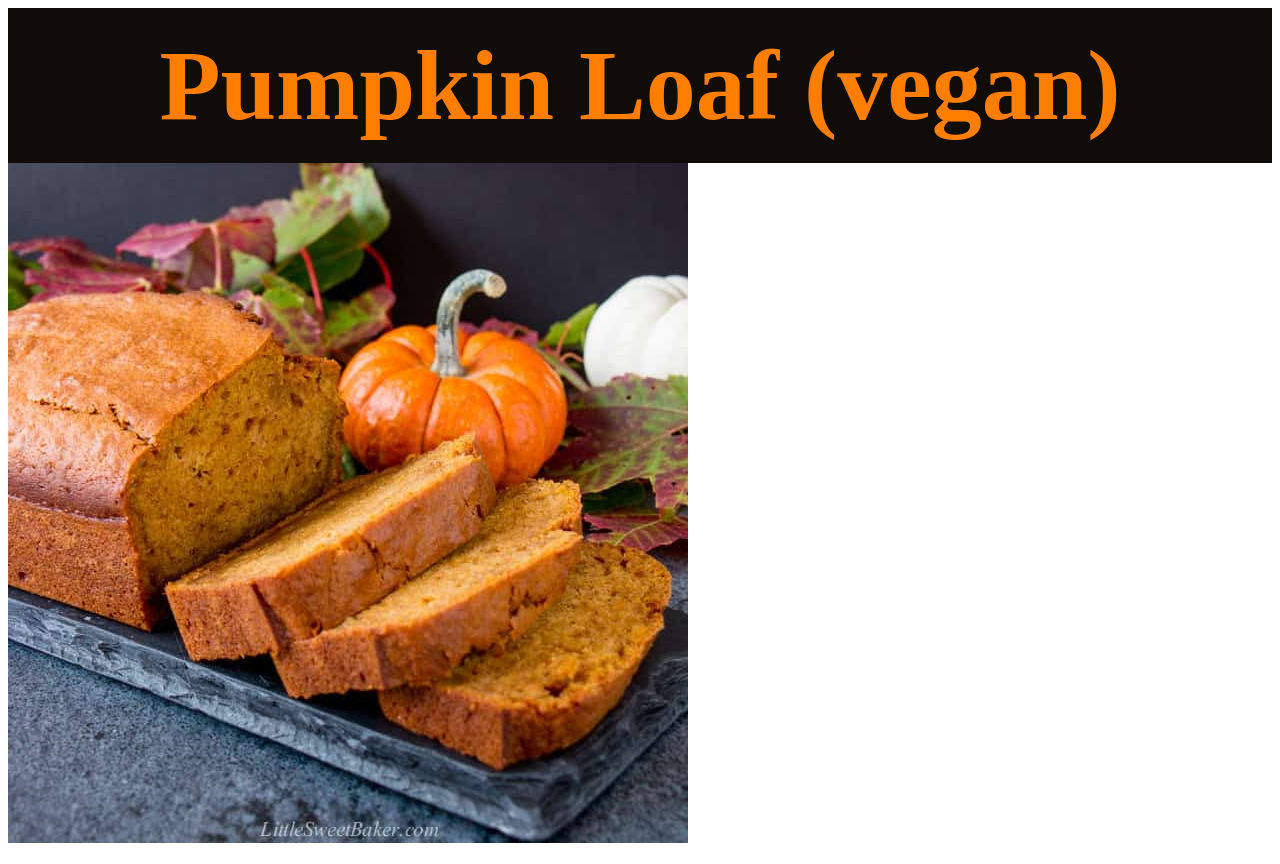
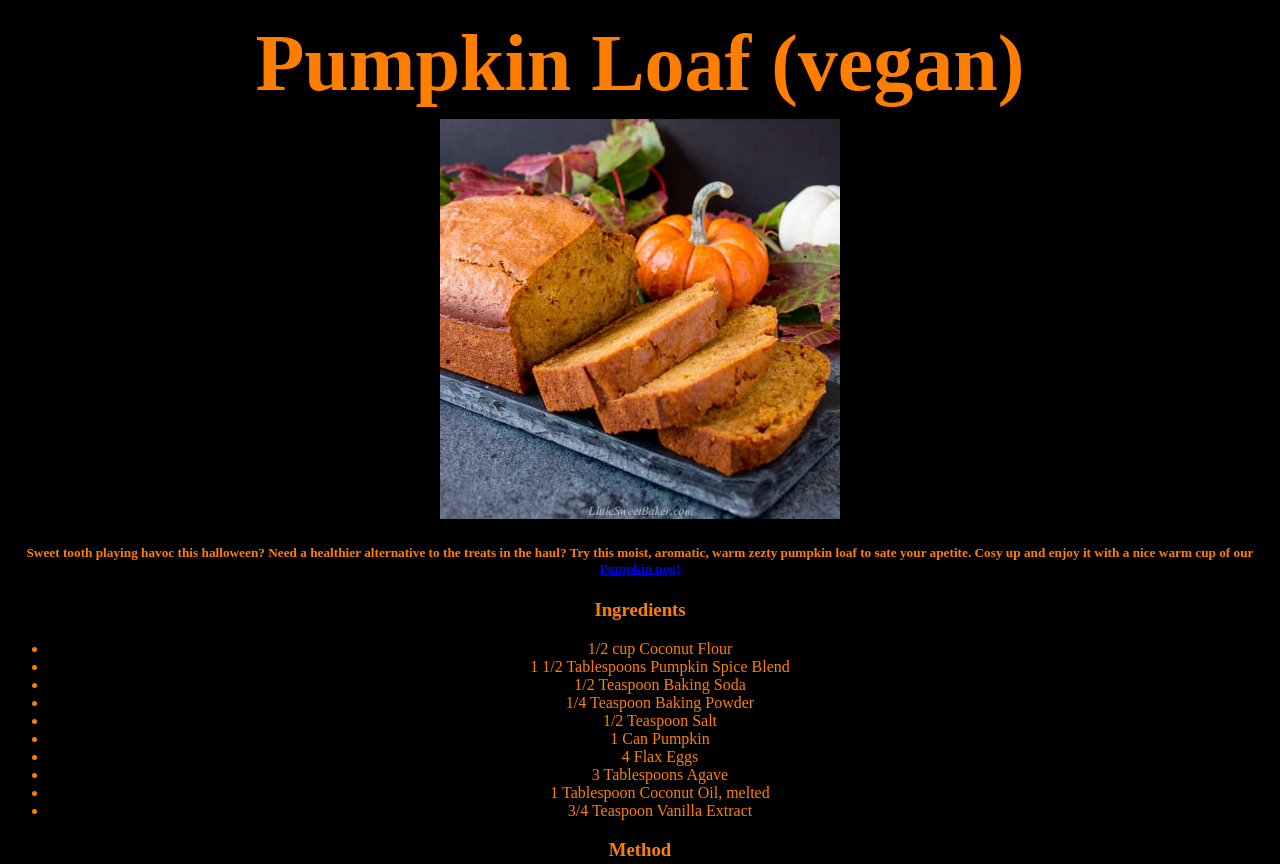
Before and after one commit to gabriellemia/odin-recipes, a plain HTML site: page recipes/loaf.html in a window 1280 px wide. Shown: the top 864 px of the page. Drawn offline with Linux system fonts and the light colour scheme.

Commit message:
added css to all recipe pages, background colour, text align, added hover to links on main page etc

```diff
--- a/recipes/loaf.html
+++ b/recipes/loaf.html
@@ -2,14 +2,15 @@
 <html>
 
 <head>
-    <link rel="stylesheet" href="../style.css">
+    <link rel="stylesheet" href="stylerecipes.css">
     <meta charset="UTF-8">
     <title>Pumkin Loaf</title>
 </head>
 
-<body>
+<body class="background">
+
     <h1>Pumpkin Loaf (vegan)</h1>
-    <img src="../img/pumpkin-loaf.jpg" alt="moist golden pumkin loaf">
+    <img class="image" src="../img/pumpkin-loaf.jpg" alt="moist golden pumkin loaf">
     <h5>Sweet tooth playing havoc this halloween? Need a healthier alternative to the treats in the haul? Try this moist, aromatic, warm zezty pumpkin loaf to sate your apetite.  Cosy up and enjoy it with a nice warm cup of our <a href="nog.html">Pumpkin nog!</a></h5>
 
     <h3>Ingredients</h3>
--- /dev/null
+++ b/recipes/stylerecipes.css
@@ -0,0 +1,16 @@
+.background {
+    background-color: black;
+    color: #ff7e00;
+    text-align: center;
+}
+
+h1 {
+    font-size: 80px;
+    padding: 10px;
+    margin: 0px;
+}
+
+.image {
+    height: auto;
+    width: 400px;
+}
--- a/style.css
+++ b/style.css
@@ -28,3 +28,7 @@ a {
     color: #ff7e00;
     -webkit-text-stroke: 1px white;
 }
+
+a:hover {
+    color: #7100c7;
+}
```
Also changed, not shown: recipes/nog.html (+3 -2 lines), recipes/soup.html (+3 -2 lines).
